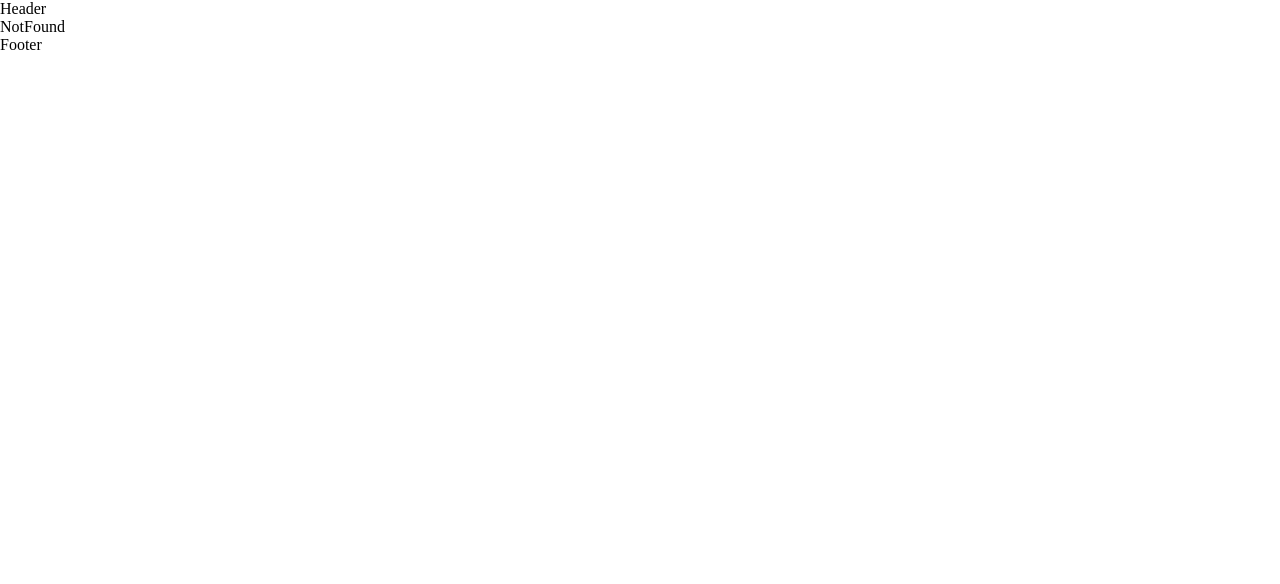
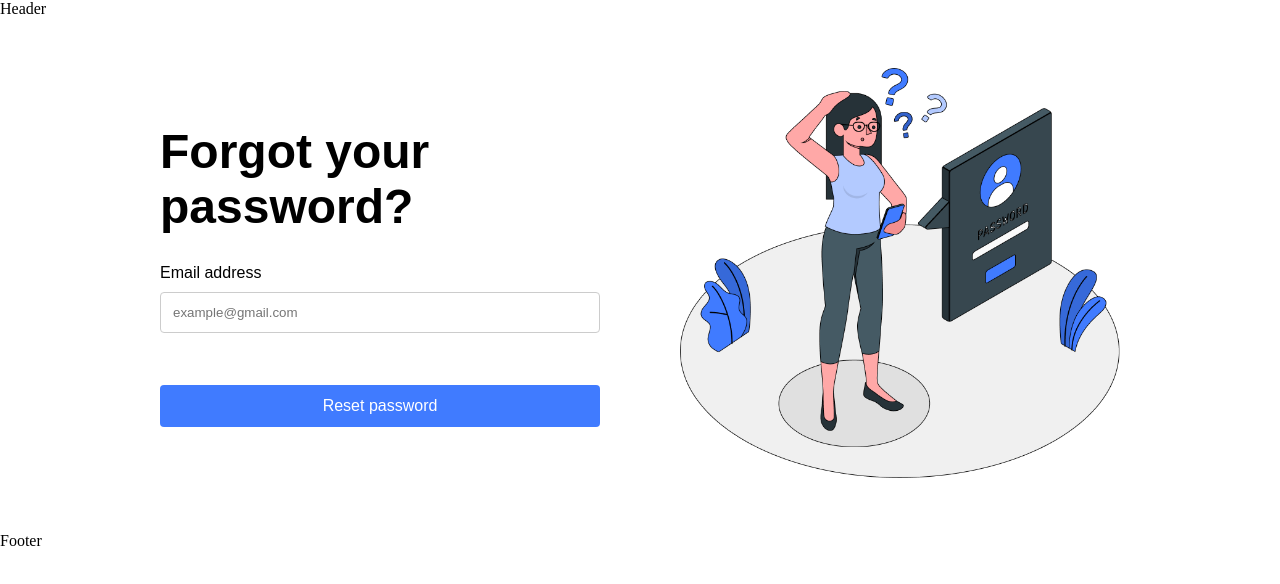
Before and after one commit to alidjanoff/smart-seller, a React (Create React App) app: page /forgot-password in a window 1280 px wide. Shown: the top 584 px of the page. Built offline with nearby package versions, Linux system fonts and the light colour scheme.

Commit message:
reset and forgot password added

```diff
--- a/src/App.js
+++ b/src/App.js
@@ -11,6 +11,8 @@ import NotFound from "./pages/NotFound";
 // Components
 import Header from "./components/Header";
 import Footer from "./components/Footer";
+import ForgotPassword from "./pages/ForgotPassword";
+import ResetPassword from "./pages/ResetPassword";
 
 const App = () => {
   return (
@@ -19,6 +21,8 @@ const App = () => {
       <Routes>
         <Route path="/" element={<Home />} />
         <Route path="*" element={<NotFound />} />
+        <Route path="forgot-password" element={<ForgotPassword />} />
+        <Route path="reset-password" element={<ResetPassword />} />
       </Routes>
       <Footer />
     </Context>
--- a/src/assets/scss/index.scss
+++ b/src/assets/scss/index.scss
@@ -3,6 +3,9 @@
 
 // * Pages
 @import "./pages/home";
+@import "./pages/home";
+@import "./pages/fgpass";
+@import "./pages/resetpass";
 
 // * Components
 @import "./components/header";
--- /dev/null
+++ b/src/assets/scss/pages/_fgpass.scss
@@ -0,0 +1,64 @@
+.forgot-password-container {
+  font-family: sans-serif;
+  display: flex;
+  flex-wrap: wrap;
+  justify-content: center;
+  align-items: center;
+  max-width: 1000px;
+  margin: 0 auto;
+  padding: 50px 20px;
+  gap: 5rem;
+
+  .forgot-password-form {
+    flex: 1;
+    & > h2 {
+      font-size: 3rem;
+      margin-bottom: 30px;
+      max-width: 380px;
+    }
+    & > form {
+      & > label {
+        display: block;
+        font-size: 16px;
+        margin-bottom: 10px;
+      }
+      input[type="email"] {
+        width: 100%;
+        padding: 12px;
+        margin-bottom: 20px;
+        border: 1px solid #ccc;
+        border-radius: 4px;
+        box-sizing: border-box;
+      }
+      button[type="submit"] {
+        background-color: #407bff;
+        color: white;
+        padding: 12px 20px;
+        border: none;
+        border-radius: 4px;
+        cursor: pointer;
+        font-size: 16px;
+        width: 100%;
+        margin-top: 2rem;
+      }
+      button[type="submit"]:hover {
+        background-color: #4caf50;
+      }
+    }
+  }
+  .forgot-password-image {
+    flex: 1;
+    text-align: center;
+    img {
+      max-width: 100%;
+      height: auto;
+    }
+  }
+}
+
+@media (max-width: 576px) {
+  .forgot-password-container {
+    display: flex;
+    flex-direction: column;
+  }
+}
--- /dev/null
+++ b/src/assets/scss/pages/_resetpass.scss
@@ -0,0 +1,75 @@
+.reset-password-container {
+  font-family: sans-serif;
+  display: flex;
+  flex-wrap: wrap;
+  justify-content: center;
+  align-items: center;
+  max-width: 1000px;
+  margin: 0 auto;
+  padding: 50px 20px;
+  gap: 5rem;
+
+  .reset-password-form {
+    flex: 1;
+    & > h2 {
+      font-size: 3rem;
+      margin-bottom: 30px;
+      max-width: 380px;
+    }
+    & > form {
+      .otp-input {
+        display: flex;
+        justify-content: space-between;
+        align-items: center;
+        margin-bottom: 10px;
+        input {
+          font-size: 2.25rem;
+          width: 58px;
+          height: 58px;
+          padding: 10px;
+          background: #f6f6f6;
+          box-shadow: inset 2px 2px 4px rgba(0, 0, 0, 0.12);
+          border-radius: 10px;
+          border: none;
+          margin-bottom: 2rem;
+        }
+      }
+
+      & > label {
+        display: block;
+        font-size: 16px;
+        margin-bottom: 10px;
+      }
+
+      button[type="submit"] {
+        background-color: #407bff;
+        color: white;
+        padding: 12px 20px;
+        border: none;
+        border-radius: 4px;
+        cursor: pointer;
+        font-size: 16px;
+        width: 100%;
+        margin-top: 2rem;
+      }
+      button[type="submit"]:hover {
+        background-color: #4caf50;
+      }
+    }
+  }
+  .reset-password-image {
+    flex: 1;
+    text-align: center;
+    img {
+      max-width: 100%;
+      height: auto;
+    }
+  }
+}
+
+@media (max-width: 576px) {
+  .reset-password-container {
+    display: flex;
+    flex-direction: column;
+  }
+}
--- /dev/null
+++ b/src/pages/ForgotPassword.jsx
@@ -0,0 +1,25 @@
+import React from 'react'
+
+//imgs
+import amico from '../assets/img/amico.png'
+
+const ForgotPassword = () => {
+  return (
+<div className="forgot-password-container">
+  <div className="forgot-password-form">
+    <h2>Forgot your password?</h2>
+    <form action="" method="post">
+      <label for="email">Email address</label>
+      <input type="email" id="email" name="email" placeholder='example@gmail.com' required />
+      <button type="submit" name="reset-password-submit">Reset password</button>
+    </form>
+  </div>
+  <div className="forgot-password-image">
+    <img src={amico} alt="amico" />
+  </div>
+</div>
+
+  )
+}
+
+export default ForgotPassword
--- /dev/null
+++ b/src/pages/ResetPassword.jsx
@@ -0,0 +1,32 @@
+import React from 'react'
+
+//imgs
+import cuate from '../assets/img/cuate.png'
+import { Link } from 'react-router-dom'
+
+const ResetPassword = () => {
+  return (
+<div class="reset-password-container">
+  <div className="reset-password-form">
+    <h2>Reset your password?</h2>
+    <form action="" method="post">
+            <div class="otp-input">
+              <input type="text" maxlength="1" required />
+              <input type="text" maxlength="1" required />
+              <input type="text" maxlength="1" required />
+              <input type="text" maxlength="1" required />
+            </div>
+      <div>Don’t receive code ? <Link>Re-send</Link></div>
+      <button type="submit" name="reset-password-submit">Reset password</button>
+    </form>
+  </div>
+  <div className="reset-password-image">
+    <img src={cuate} alt="amico" />
+  </div>
+</div>
+
+
+  )
+}
+
+export default ResetPassword
```
Also changed, not shown: src/assets/img/amico.png (added), src/assets/img/cuate.png (added).
